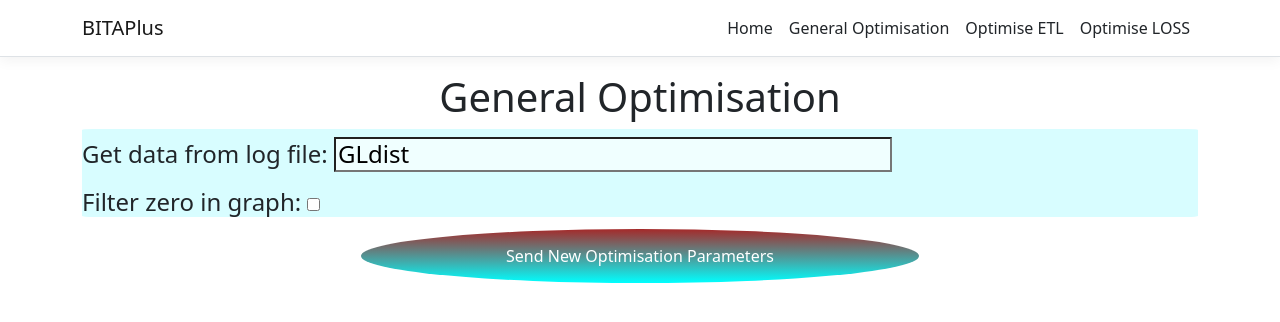
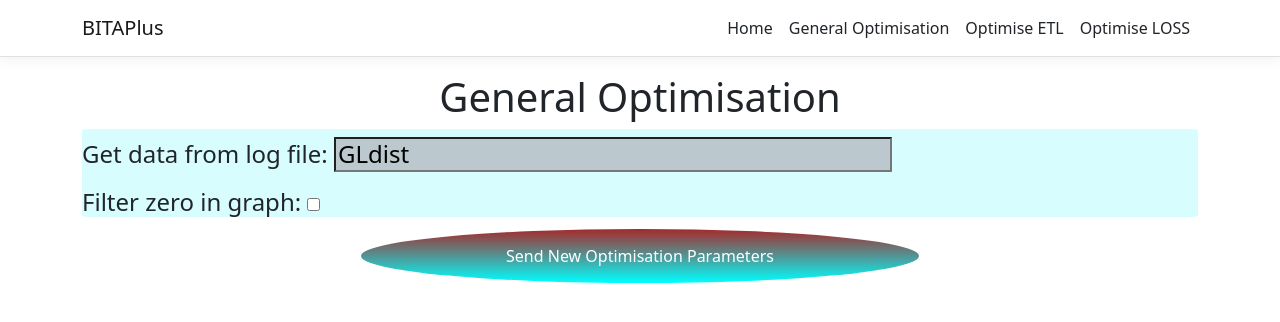
Before and after one commit to colinxsmith/VECTOR, an Angular app in the folder BITAPlus/ClientApp/: page /general in a window 1280 px wide. Shown: the top 322 px of the page. Built offline with nearby package versions, Linux system fonts and the light colour scheme; no server answers.

Commit message:
coastal grey

```diff
--- a/BITAPlus/ClientApp/src/app/optimisegeneral/optimisegeneral.component.css
+++ b/BITAPlus/ClientApp/src/app/optimisegeneral/optimisegeneral.component.css
@@ -43,7 +43,7 @@ input[type=text] {
     width: 50%;
     padding: 1px 2px;
     margin: 8px 0;
-    background-color: azure;
+    background-color:#BBC8CE;
 }
 
 form {
```
